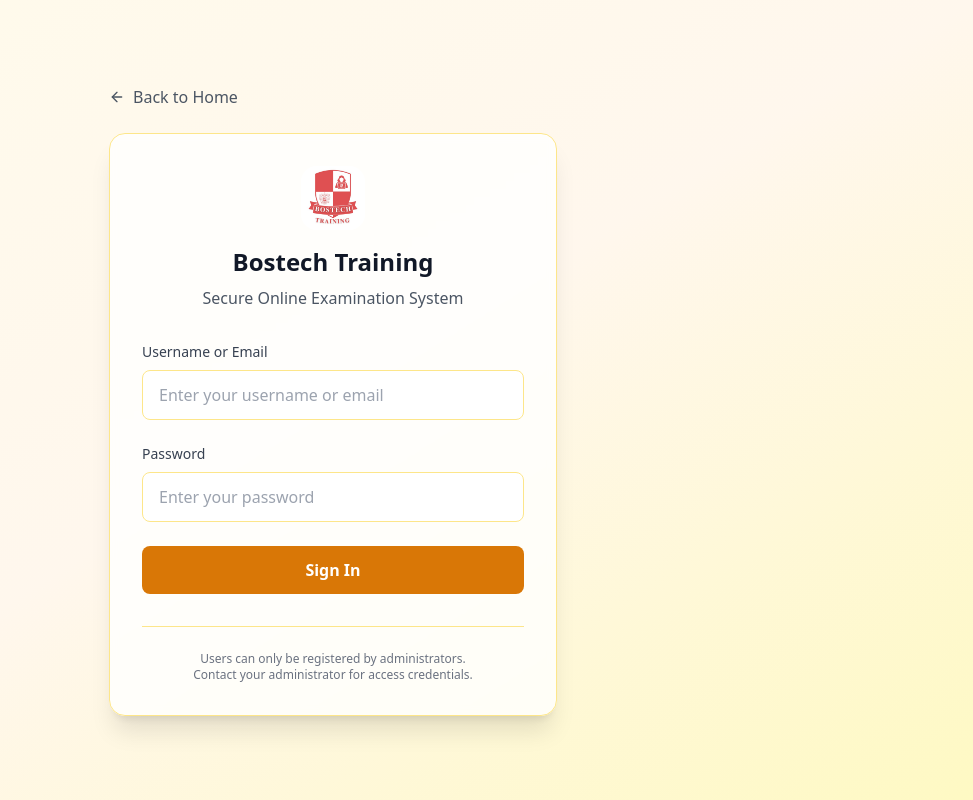
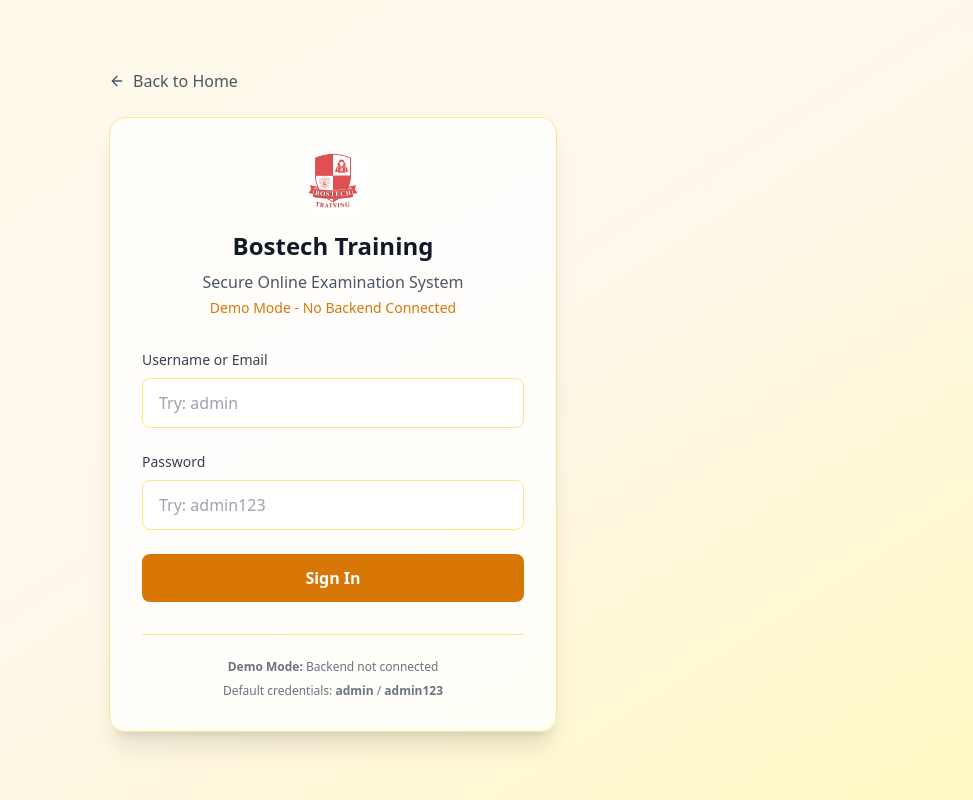
Before and after one commit to Zwelihlecomet2/Bostech-Innovation-LMS, a React (Vite) app: page / in a window 1280 px wide. Both pictures are taken after a click on the button "Login". Shown: the whole page, without its empty margins (307-1280 px from the left). Built offline with nearby package versions, Linux system fonts and the light colour scheme; no server answers.

Commit message:
Fix backend API connection and authentication

```diff
--- a/src/App.tsx
+++ b/src/App.tsx
@@ -7,7 +7,7 @@
 import UserDashboard from './components/user/UserDashboard';
 
 function AppContent() {
-  const { state, loading, error } = useApp();
+  const { state, loading, error, backendMode } = useApp();
   const [showLanding, setShowLanding] = React.useState(true);
 
   if (loading) {
@@ -15,7 +15,9 @@
       <div className="min-h-screen bg-gradient-to-br from-amber-50 via-orange-50 to-yellow-100 flex items-center justify-center">
         <div className="text-center">
           <div className="animate-spin rounded-full h-12 w-12 border-b-2 border-amber-600 mx-auto mb-4"></div>
-          <p className="text-gray-600">Loading...</p>
+          <p className="text-gray-600">
+            {backendMode ? 'Connecting to server...' : 'Loading application...'}
+          </p>
         </div>
       </div>
     );
--- a/src/components/Login.tsx
+++ b/src/components/Login.tsx
@@ -13,7 +13,7 @@
   const [error, setError] = useState('');
   const [loading, setLoading] = useState(false);
 
-  const { login, state } = useApp();
+  const { login, backendMode } = useApp();
 
   const handleSubmit = async (e: React.FormEvent) => {
     e.preventDefault();
@@ -23,7 +23,11 @@
     try {
       const loggedInUser = await login(username, password);
       if (!loggedInUser) {
-        setError('Invalid credentials. Please check your username and password.');
+        if (backendMode) {
+          setError('Invalid credentials. Please check your username and password.');
+        } else {
+          setError('Invalid credentials. Demo mode - try: admin / admin123');
+        }
       }
     } catch (err) {
       const errorMessage = err instanceof Error ? err.message : 'Login failed. Please try again.';
@@ -59,7 +63,14 @@
             <h1 className="text-2xl font-bold text-gray-900 mb-2">
               Bostech Training
             </h1>
-            <p className="text-gray-600">Secure Online Examination System</p>
+            <p className="text-gray-600">
+              Secure Online Examination System
+              {!backendMode && (
+                <span className="block text-sm text-amber-600 mt-1">
+                  Demo Mode - No Backend Connected
+                </span>
+              )}
+            </p>
         </div>
 
         {/* Login Form */}
@@ -81,7 +92,7 @@
                 value={username}
                 onChange={(e) => setUsername(e.target.value)}
                 className="w-full px-4 py-3 border border-amber-200 rounded-lg focus:ring-2 focus:ring-amber-500 focus:border-transparent transition-colors"
-                placeholder="Enter your username or email"
+                placeholder={backendMode ? "Enter your username or email" : "Try: admin"}
                 required
               />
             </div>
@@ -96,7 +107,7 @@
                 value={password}
                 onChange={(e) => setPassword(e.target.value)}
                 className="w-full px-4 py-3 border border-amber-200 rounded-lg focus:ring-2 focus:ring-amber-500 focus:border-transparent transition-colors"
-                placeholder="Enter your password"
+                placeholder={backendMode ? "Enter your password" : "Try: admin123"}
                 required
               />
             </div>
@@ -111,10 +122,21 @@
           </form>
 
           <div className="mt-8 pt-6 border-t border-amber-200">
-            <p className="text-xs text-gray-500 text-center">
-              Users can only be registered by administrators.<br />
-              Contact your administrator for access credentials.
-            </p>
+            {backendMode ? (
+              <p className="text-xs text-gray-500 text-center">
+                Connected to backend server.<br />
+                Contact your administrator for access credentials.
+              </p>
+            ) : (
+              <div className="text-xs text-gray-500 text-center">
+                <p className="mb-2">
+                  <strong>Demo Mode:</strong> Backend not connected
+                </p>
+                <p>
+                  Default credentials: <strong>admin</strong> / <strong>admin123</strong>
+                </p>
+              </div>
+            )}
           </div>
         </div>
       </div>
--- a/src/context/AppContext.tsx
+++ b/src/context/AppContext.tsx
@@ -13,13 +13,15 @@
   | { type: 'ADD_TEST_ATTEMPT'; payload: TestAttempt }
   | { type: 'LOAD_STATE'; payload: AppState }
   | { type: 'SET_LOADING'; payload: boolean }
-  | { type: 'SET_ERROR'; payload: string | null };
+  | { type: 'SET_ERROR'; payload: string | null }
+  | { type: 'SET_BACKEND_MODE'; payload: boolean };
 
 interface AppContextType {
   state: AppState;
   dispatch: React.Dispatch<AppAction>;
   loading: boolean;
   error: string | null;
+  backendMode: boolean;
   login: (username: string, password: string) => Promise<User | null>;
   logout: () => void;
   loadInitialData: () => Promise<void>;
@@ -37,6 +39,7 @@
 
 const initialLoading = false;
 const initialError = null;
+const initialBackendMode = false;
 
 function appReducer(state: AppState, action: AppAction): AppState {
   switch (action.type) {
@@ -97,10 +100,19 @@
   }
 }
 
+function backendModeReducer(state: boolean, action: AppAction): boolean {
+  switch (action.type) {
+    case 'SET_BACKEND_MODE':
+      return action.payload;
+    default:
+      return state;
+  }
+}
 export function AppProvider({ children }: { children: ReactNode }) {
   const [state, dispatch] = useReducer(appReducer, initialState);
   const [loading, dispatchLoading] = useReducer(loadingReducer, initialLoading);
   const [error, dispatchError] = useReducer(errorReducer, initialError);
+  const [backendMode, dispatchBackendMode] = useReducer(backendModeReducer, initialBackendMode);
 
   const setLoading = (loading: boolean) => {
     dispatchLoading({ type: 'SET_LOADING', payload: loading });
@@ -110,15 +122,50 @@
     dispatchError({ type: 'SET_ERROR', payload: error });
   };
 
+  const setBackendMode = (mode: boolean) => {
+    dispatchBackendMode({ type: 'SET_BACKEND_MODE', payload: mode });
+  };
   useEffect(() => {
-    // Check if user is logged in on app start
+    // Check backend availability and initialize
+    const initializeApp = async () => {
+      const isBackendReady = await apiService.isBackendReady();
+      setBackendMode(isBackendReady);
+
+      if (isBackendReady) {
         const token = localStorage.getItem('accessToken');
         if (token) {
-      loadInitialData();
+          await loadInitialData();
         }
+      } else {
+        // Load from localStorage for demo mode
+        loadFromLocalStorage();
+      }
+    };
+
+    initializeApp();
   }, []);
 
+  const loadFromLocalStorage = () => {
+    const savedState = localStorage.getItem('quizAppState');
+    if (savedState) {
+      try {
+        const parsedState = JSON.parse(savedState);
+        dispatch({ type: 'LOAD_STATE', payload: parsedState });
+      } catch (error) {
+        console.error('Error loading saved state:', error);
+        createDefaultAdmin();
+      }
+    } else {
+      createDefaultAdmin();
+    }
+  };
+
   const loadInitialData = async () => {
+    if (!backendMode) {
+      loadFromLocalStorage();
+      return;
+    }
+
     setLoading(true);
     setError(null);
 
@@ -158,18 +205,25 @@
       // If token is invalid, clear it
       localStorage.removeItem('accessToken');
       localStorage.removeItem('refreshToken');
+      // Fall back to localStorage mode
+      setBackendMode(false);
+      loadFromLocalStorage();
     } finally {
       setLoading(false);
     }
   };
 
   const refreshData = async () => {
-    if (state.currentUser) {
+    if (state.currentUser && backendMode) {
       await loadInitialData();
     }
   };
 
   const login = async (username: string, password: string): Promise<User | null> => {
+    if (!backendMode) {
+      return await legacyLogin(username, password);
+    }
+
     setLoading(true);
     setError(null);
 
@@ -190,7 +244,9 @@
     } catch (error) {
       console.error('Login failed:', error);
       setError(error instanceof Error ? error.message : 'Login failed');
-      return null;
+      // Try localStorage fallback
+      console.log('Trying localStorage fallback...');
+      return await legacyLogin(username, password);
     } finally {
       setLoading(false);
     }
@@ -199,10 +255,12 @@
   const logout = async () => {
     setLoading(true);
 
+    if (backendMode) {
       try {
         await apiService.logout();
       } catch (error) {
         console.error('Logout error:', error);
+      }
     }
 
     // Clear state
@@ -212,28 +270,10 @@
     setLoading(false);
   };
 
-  // Legacy localStorage fallback (for development/demo)
-  useEffect(() => {
-    // Only use localStorage if no backend connection
-    if (!state.currentUser && !localStorage.getItem('accessToken')) {
-      const savedState = localStorage.getItem('quizAppState');
-      if (savedState) {
-        try {
-          const parsedState = JSON.parse(savedState);
-          dispatch({ type: 'LOAD_STATE', payload: parsedState });
-        } catch (error) {
-          console.error('Error loading saved state:', error);
-        }
-      } else {
-        // Create default admin for localStorage mode
-        createDefaultAdmin();
-      }
-    }
-  }, []);
 
   // Save to localStorage (fallback for demo mode)
   useEffect(() => {
-    if (!localStorage.getItem('accessToken')) {
+    if (!backendMode) {
       localStorage.setItem('quizAppState', JSON.stringify(state));
     }
   }, [state]);
@@ -292,28 +332,7 @@
     }
   };
 
-  // Use backend login if token exists, otherwise use legacy
-  const handleLogin = async (username: string, password: string): Promise<User | null> => {
-    // Try backend login first
-    if (!localStorage.getItem('quizAppState') || localStorage.getItem('accessToken')) {
-      try {
-        return await login(username, password);
-      } catch (error) {
-        console.error('Backend login failed, falling back to localStorage:', error);
-      }
-    }
 
-    // Fallback to localStorage login
-    return await legacyLogin(username, password);
-  };
-
-  const handleLogout = () => {
-    if (localStorage.getItem('accessToken')) {
-      logout();
-    } else {
-      dispatch({ type: 'SET_CURRENT_USER', payload: null });
-    }
-  };
 
   return (
     <AppContext.Provider value={{
@@ -321,8 +340,9 @@
       dispatch,
       loading,
       error,
-      login: handleLogin,
-      logout: handleLogout,
+      backendMode,
+      login,
+      logout,
       loadInitialData,
       refreshData
     }}>
--- a/src/services/api.ts
+++ b/src/services/api.ts
@@ -8,6 +8,30 @@
 }
 
 class ApiService {
+  private isBackendAvailable: boolean | null = null;
+
+  async checkBackendHealth(): Promise<boolean> {
+    try {
+      const response = await fetch(`${API_BASE_URL.replace('/api', '')}/health`, {
+        method: 'GET',
+        headers: { 'Content-Type': 'application/json' }
+      });
+      this.isBackendAvailable = response.ok;
+      return response.ok;
+    } catch (error) {
+      console.warn('Backend not available, using localStorage mode');
+      this.isBackendAvailable = false;
+      return false;
+    }
+  }
+
+  async isBackendReady(): Promise<boolean> {
+    if (this.isBackendAvailable === null) {
+      return await this.checkBackendHealth();
+    }
+    return this.isBackendAvailable;
+  }
+
   private getAuthHeaders(): Record<string, string> {
     const token = localStorage.getItem('accessToken');
     return {
```
Lines whose indentation alone changed are shown as unchanged.
